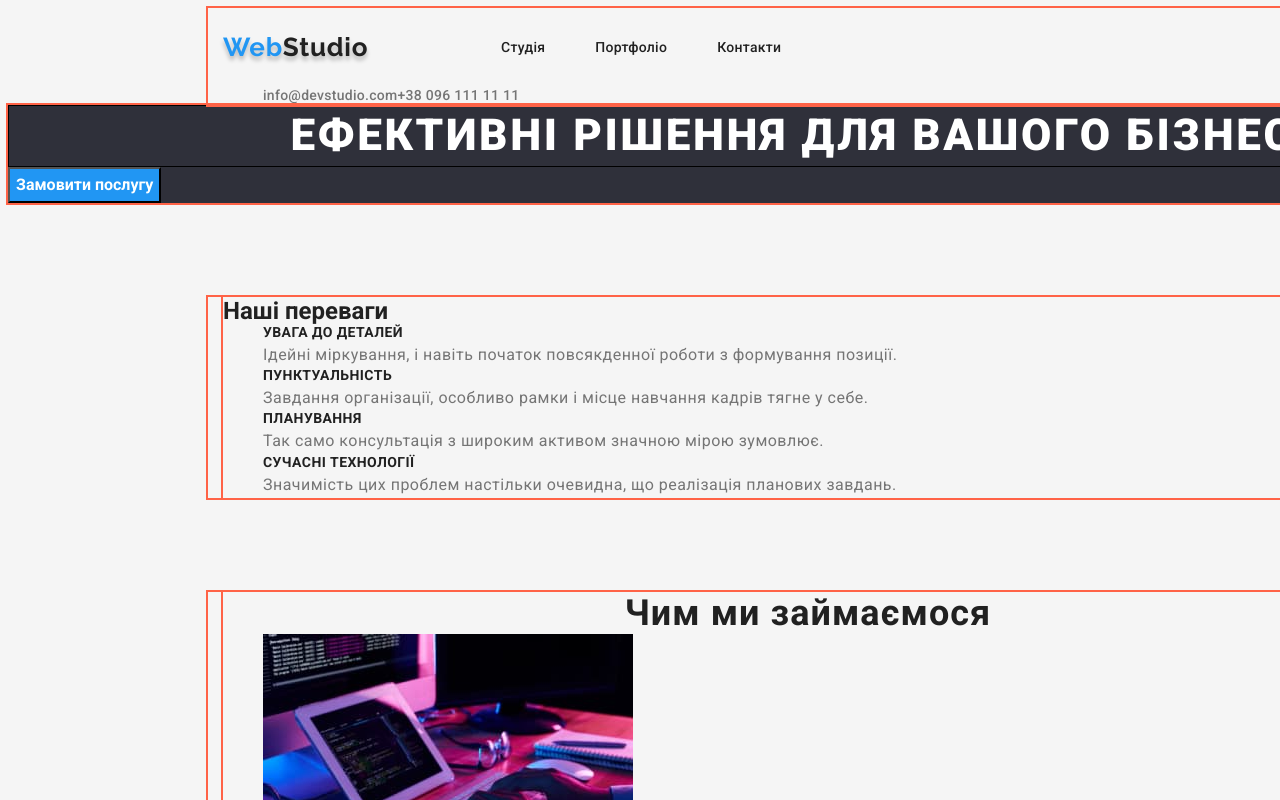
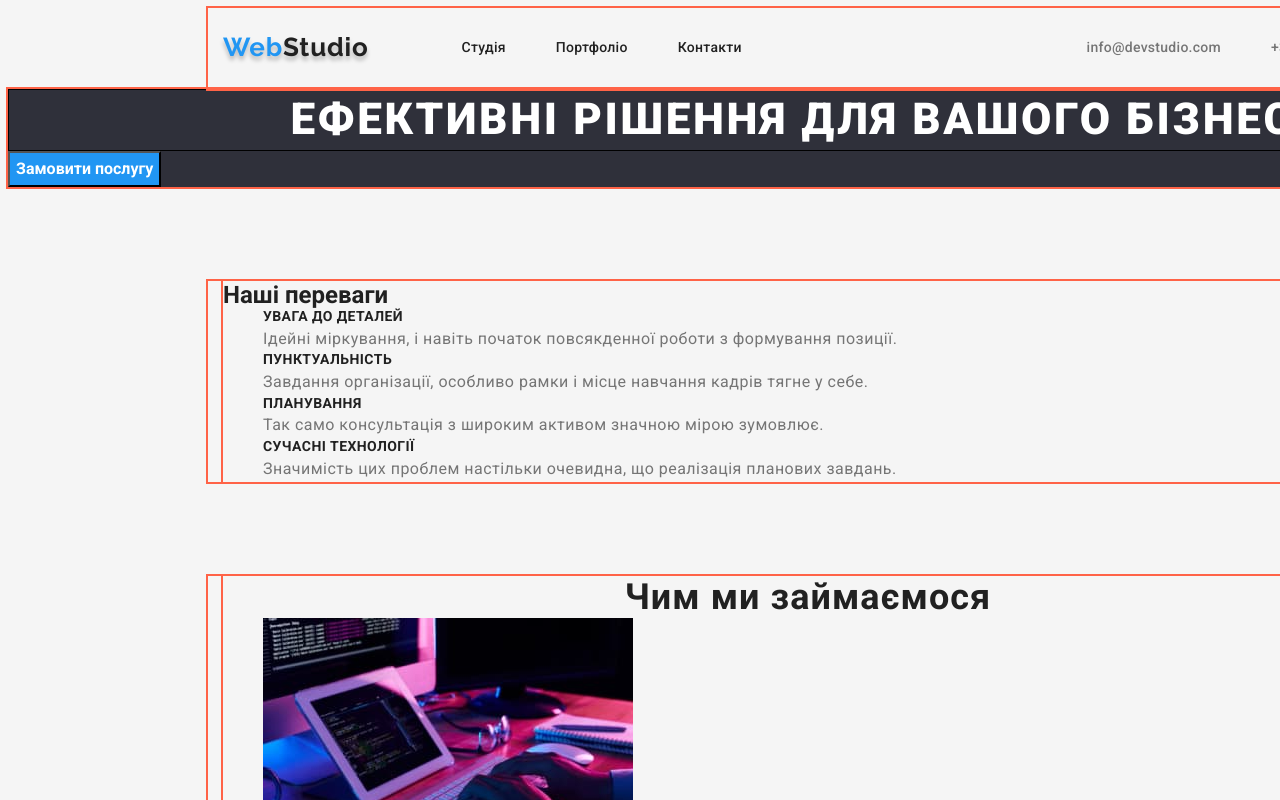
Before and after one commit to AntoninaKobzar/goit-markup-hw-02, a plain HTML site: page index.html in a window 1280 px wide. Shown: the top 800 px of the page. Drawn offline with Linux system fonts and the light colour scheme.

Commit message:
does header

```diff
--- a/css/styles.css
+++ b/css/styles.css
@@ -38,6 +38,7 @@ ul {
 
 /*Навігація*/
 .conteiner-header {
+        display: flex;
         margin: 0 200px;
         width: 100%;
         max-width: 1200px;
@@ -46,10 +47,8 @@ ul {
         outline: 2px solid tomato;
 }
 .logo {
-        width: 145px;
-        height: 31px;
-        left: 215px;
-        top: 24px;
+        display: flex;
+
         font-family: 'Raleway';
         font-style: normal;
         font-weight: 700;
@@ -69,6 +68,10 @@ color: var(--button-active-color);
 }
 .site-nav {
         display: flex;
+        align-items: flex-start;
+        margin-left: 0;
+        padding-left: 0;
+
 }
 
 .site-nav .list:not(:last-child) {
@@ -111,6 +114,11 @@ letter-spacing: 0.02em;
 }
 .site-auth {
         display:flex;
+        margin-left: auto;
+        align-items: center;
+}
+.site-auth .list + .list {
+        margin-left: 50px;
 }
 /*Головна сторінка*/
 .main-conteiner {
```
